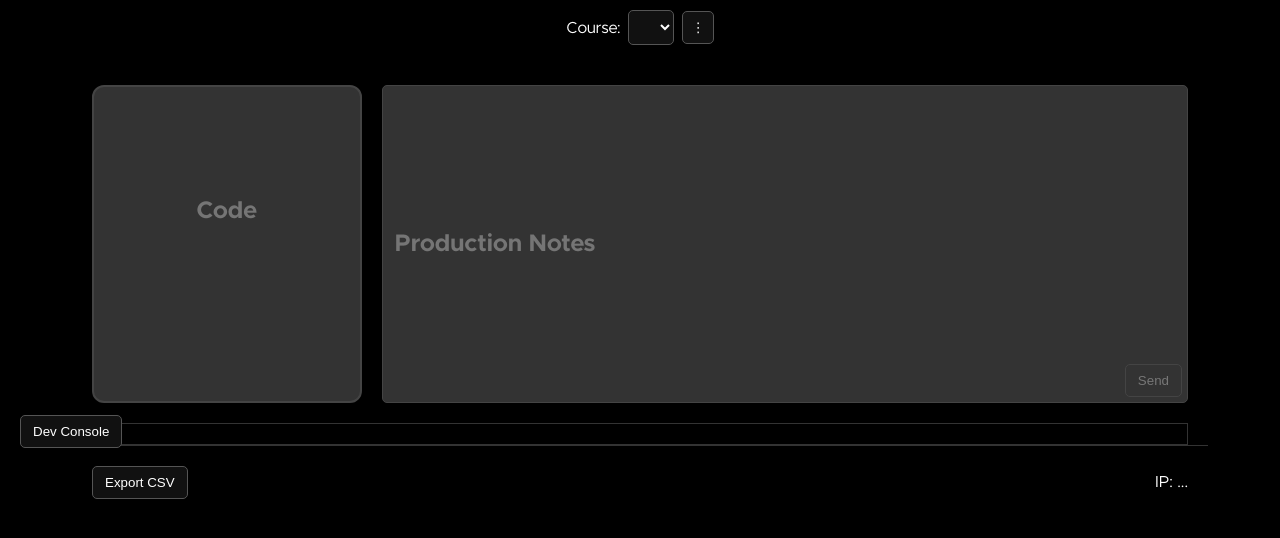
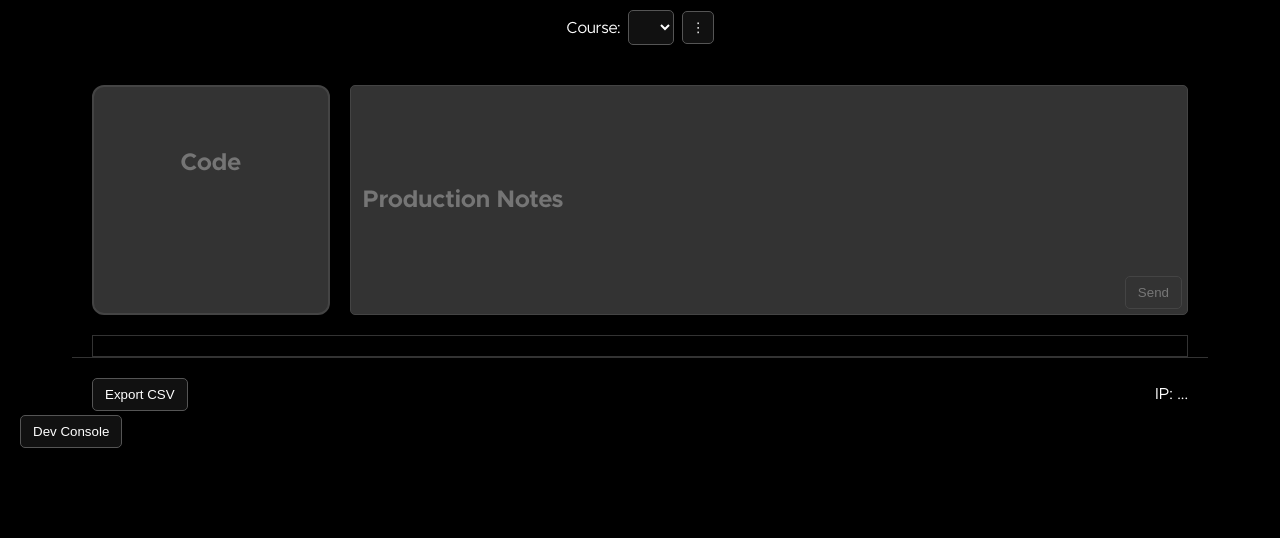
Before and after one commit to lp-jordan/leaderslate, a website: page public/index.html in a window 1280 px wide. Shown: the part 332-870 px from the top of the page. After the commit the page ends 800 px from the top, so only its background shows below. Drawn offline with nearby package versions, Linux system fonts and the light colour scheme; no server answers.

Commit message:
Update style.css

```diff
--- a/public/style.css
+++ b/public/style.css
@@ -172,7 +172,6 @@ body {
   display: flex;
   justify-content: center;
   align-items: center;
-  padding: 3.5rem 2rem;
 
   color: #ffffff;
   border: 0.125rem solid #444;
```
